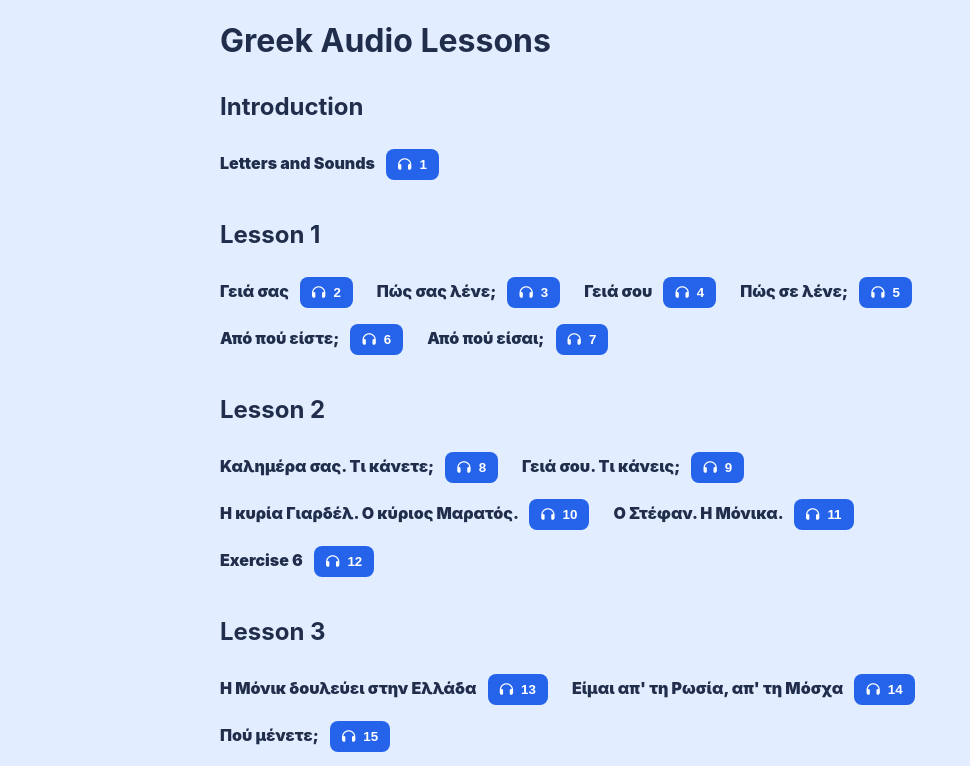
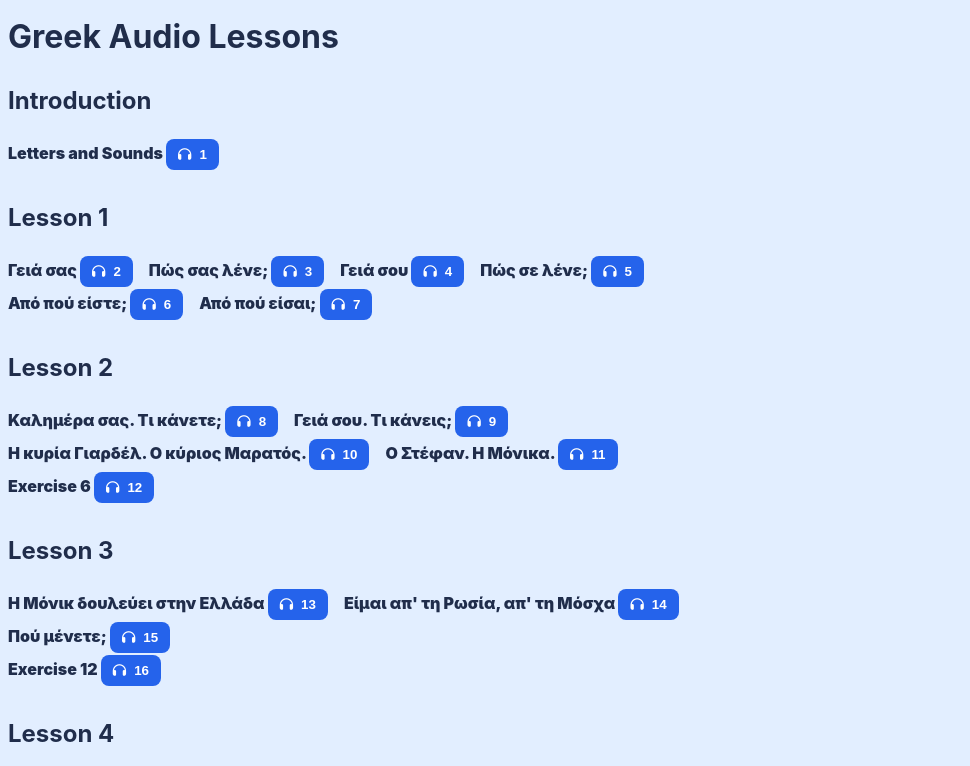
Before and after one commit to Antzy21/greek-audio-lessons, a Vue app: page / in a window 1280 px wide. Shown: the top 766 px of the page, without its empty margins (0-970 px from the left). Built offline with nearby package versions, Linux system fonts and the light colour scheme.

Commit message:
Tweak styling

```diff
--- a/src/styles.css
+++ b/src/styles.css
@@ -3,14 +3,18 @@
   --very-light-blue: #e2eeff;
   --blue: #2563eb;
   --deep-blue: #1949cc;
+  --black-blue: #202d4b;
 }
 
 body {
   font-family: var(--font-sans);
   font-size: 16px;
-  color: #202d4b;
+  max-width: 840px;
+  color: var(--black-blue);
   user-select: none;
   background-color: var(--very-light-blue);
+  line-height: 2rem;
+  margin-right: 0;
 }
 
 button {
@@ -20,7 +24,6 @@ button {
   border: none;
   border-radius: 0.5rem;
   padding: 0.5rem 0.75rem;
-  margin: 0.5rem;
   cursor: pointer;
   gap: 0.5rem;
 }
@@ -68,9 +71,3 @@ footer a:hover {
   color: var(--deep-blue);
   text-decoration: none;
 }
-
-body {
-  margin: 0 auto;
-  max-width: 840px;
-  padding: 0 1rem;
-}
```
